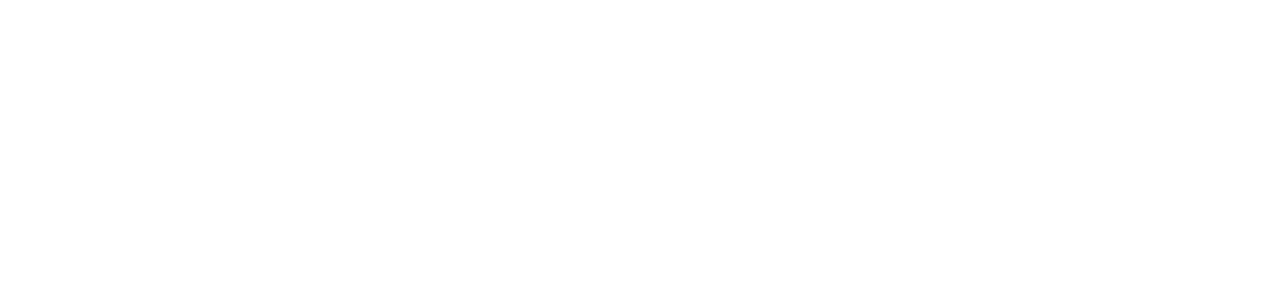
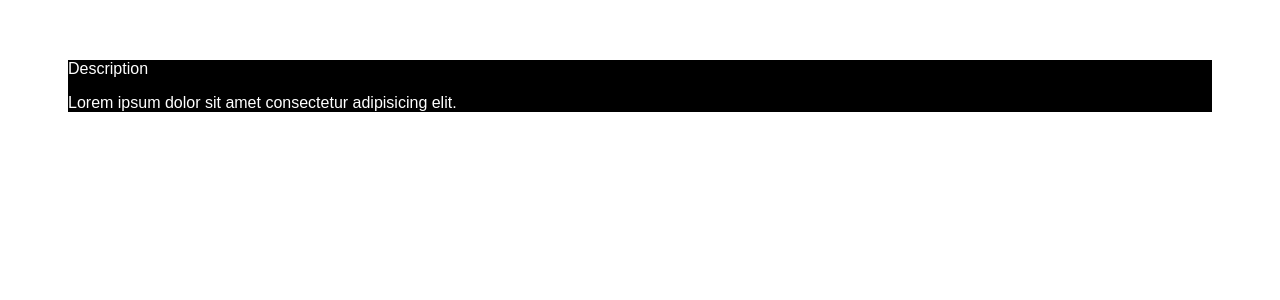
Before and after one commit to mariafcknt/curso-vuejs, a Vue app in the folder app/: page / in a window 1280 px wide. Shown: the top 300 px of the page. Built offline with nearby package versions, Linux system fonts and the light colour scheme.

Commit message:
update app.vue

```diff
--- a/app/src/App.vue
+++ b/app/src/App.vue
@@ -1,17 +1,30 @@
 <template>
 
   <div>
+
+    <TheHeader>
+
+      <template v-slot:description>
+        <p>Description</p>
+      </template>
+
+      Lorem ipsum dolor sit amet consectetur adipisicing elit.
+
+    </TheHeader>
+
+
 
   </div>
 
 </template>
 
 <script>
+import TheHeader from '@/components/TheHeader.vue';
 
 export default {
   name: 'App',
   components: {
-
+    TheHeader
   },
   data() {
     return {
--- a/app/src/components/TheHeader.vue
+++ b/app/src/components/TheHeader.vue
@@ -1,18 +1,33 @@
 <template>
     <header class="header">
-        Header
+
+        <h1
+            v-if="$slots.title"
+            class="title">
+            <slot name="title" />
+        </h1>
+
+        <div class="description">
+            <slot name="description"></slot>
+        </div>
+
+        <div class="content">
+            <slot></slot>
+        </div>
     </header>
 </template>
 
 <script>
     export default {
-
+        mounted() {
+            console.log(this.$slots)
+        }
     }
 </script>
 
 <style>
     .header {
-        background: green;
+        background: black;
         color: #fff;
     }
 </style>
```
